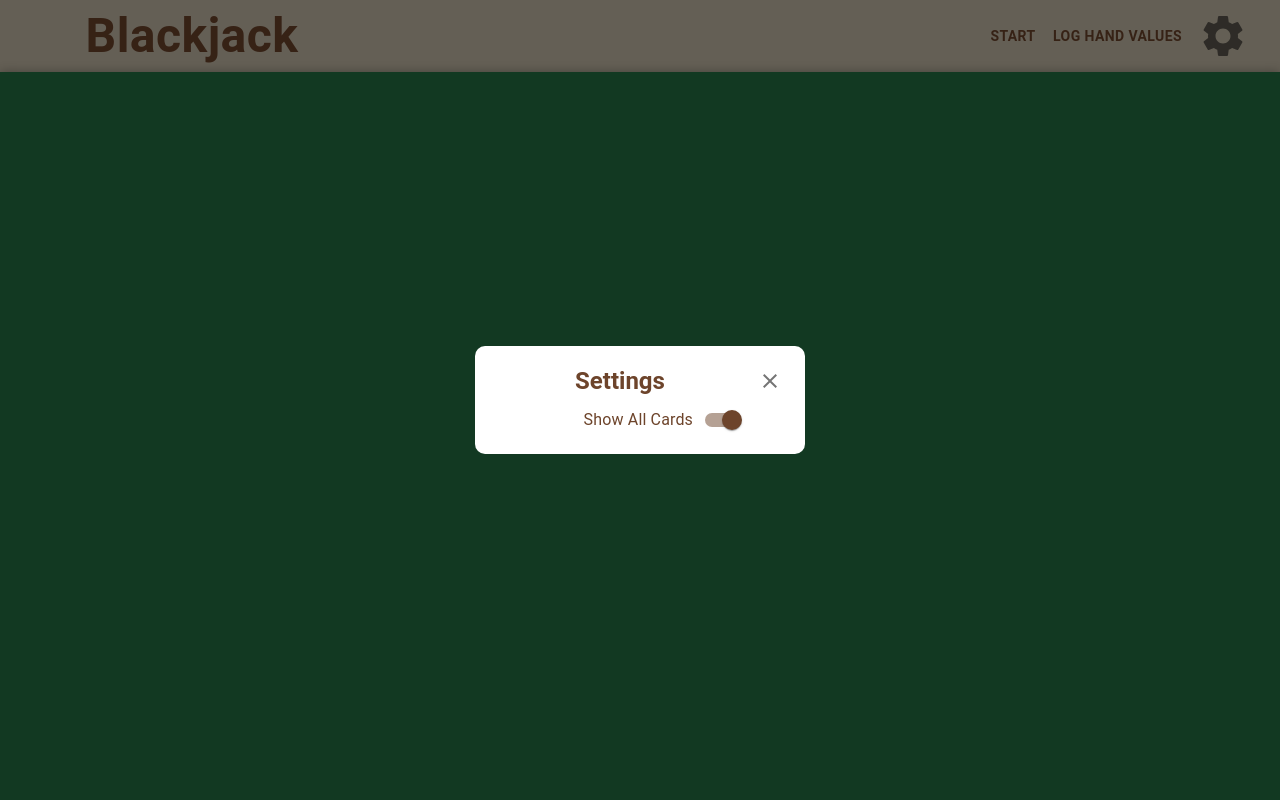
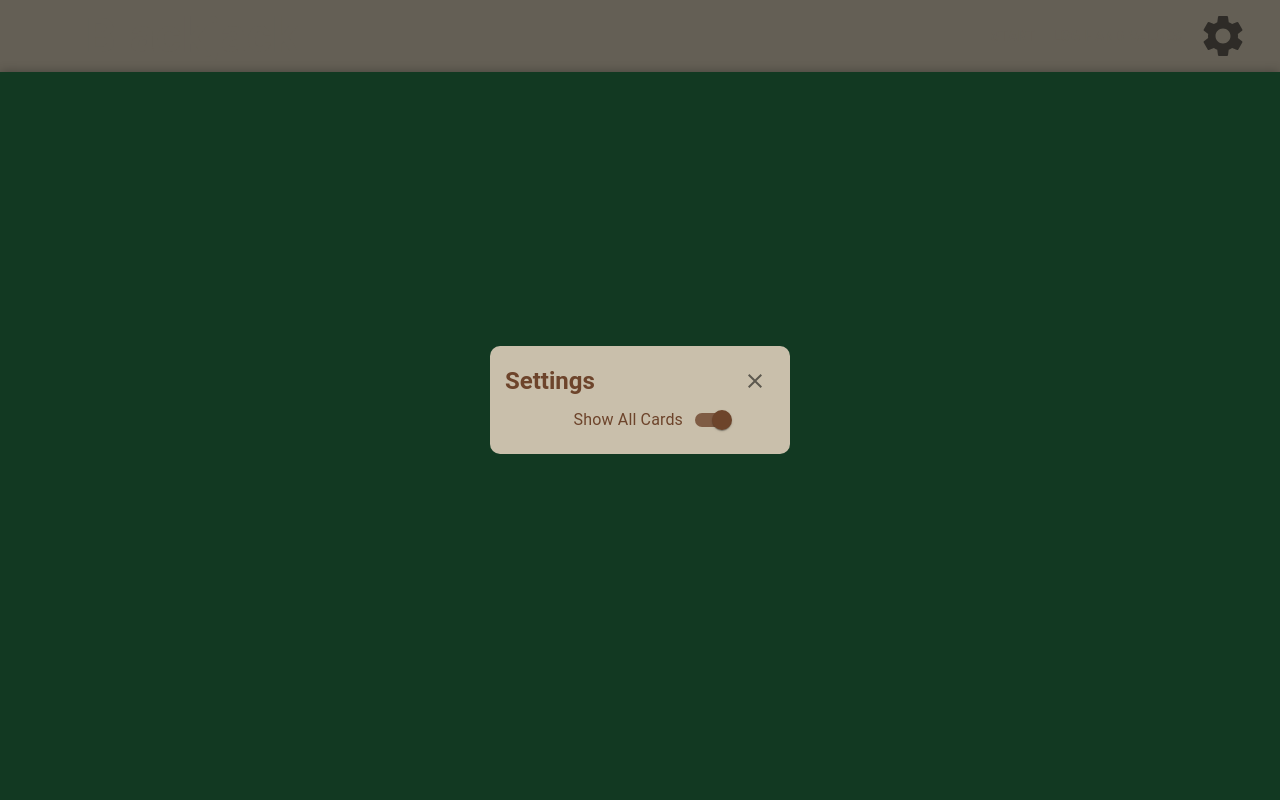
Before and after one commit to EthanNguyen-Tu/Blackjack, a React (Create React App) app: page / in a window 1280 px wide. Both pictures are taken after a click on the button "settings". Shown: the top 800 px of the page. Built offline with nearby package versions, Linux system fonts and the light colour scheme.

Commit message:
style(Settings): Modified to better use Material UI capabilities

```diff
--- a/src/index.tsx
+++ b/src/index.tsx
@@ -7,14 +7,9 @@ import { createTheme, ThemeProvider } from "@mui/material/styles";
 
 const theme = createTheme({
     palette: {
-		mode: "light",
         primary: {
-			main: "#6d442b",
-			light: "#b97b58",
-		},
-		secondary: {
-			main: "#66d6e0",
-			light: "#bcf0f5",
+            main: "#c9bfab",
+            contrastText: "#6d442b",
         },
         background: {
             default: "#fffbf3",
@@ -53,6 +48,28 @@ const theme = createTheme({
             fontWeight: 600,
         },
     },
+    components: {
+        MuiSwitch: {
+            styleOverrides: {
+                switchBase: {
+                    color: "#6d442b",
+                },
+                colorPrimary: {
+                    "&.Mui-checked": {
+                        color: "#6d442b",
+                    },
+                },
+                track: {
+                    opacity: 0.3,
+                    backgroundColor: "#6d442b",
+                    ".Mui-checked.Mui-checked + &": {
+                        opacity: 0.8,
+                        backgroundColor: "#6d442b",
+                    },
+                },
+            },
+        },
+    },
 });
 
 const root = ReactDOM.createRoot(
--- a/src/shared/components/Settings/Settings.css
+++ b/src/shared/components/Settings/Settings.css
@@ -10,11 +10,3 @@
     align-items: center;
     z-index: 999;
 }
-
-.panel {
-	background: white;
-	padding: 15px;
-	border-radius: 10px;
-	width: 300px;
-	text-align: center;
-}
--- a/src/shared/components/Settings/Settings.tsx
+++ b/src/shared/components/Settings/Settings.tsx
@@ -24,14 +24,22 @@ function Settings({ showAllCards, toggleAllCards }) {
             </IconButton>
             {isVisible && (
                 <div className="overlay" onClick={toggleSettings}>
-					<div className="panel" onClick={(e) => e.stopPropagation()}>
-						<Grid container spacing={0}>
+                    <Grid
+                        container
+                        spacing={0}
+                        onClick={(e) => e.stopPropagation()}
+                        sx={{
+                            padding: "15px",
+                            borderRadius: "10px",
+                            width: "300px",
+                            bgcolor: "primary.main",
+                        }}
+                    >
                         <Grid container size={12} alignItems={"center"}>
                             <Typography
                                 variant="h5"
                                 sx={{
                                     flexGrow: 1,
-										color: "primary.main",
                                     fontWeight: "bold",
                                 }}
                             >
@@ -56,12 +64,10 @@ function Settings({ showAllCards, toggleAllCards }) {
                                     }
                                     label="Show All Cards"
                                     labelPlacement="start"
-										sx={{ color: "primary.main" }}
                                 />
                             </FormGroup>
                         </Grid>
                     </Grid>
-					</div>
                 </div>
             )}
         </div>
```
Lines whose indentation alone changed are shown as unchanged.
